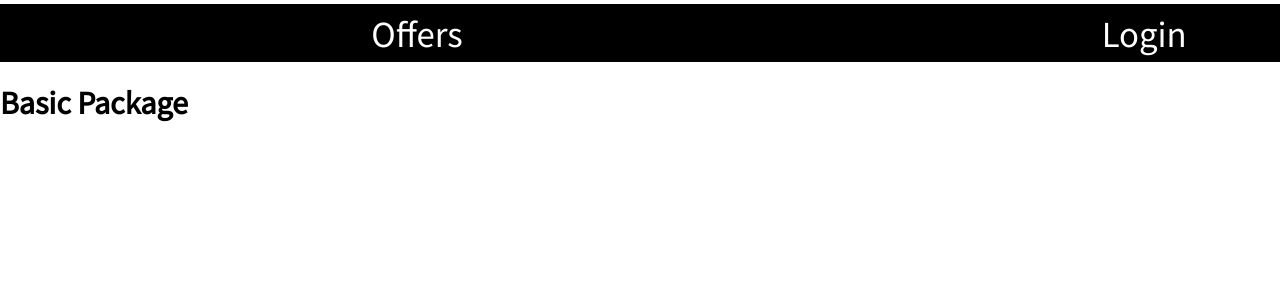
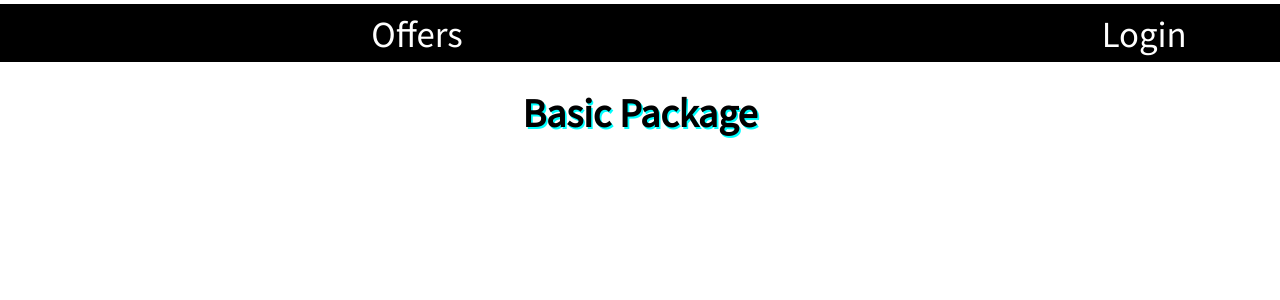
Before and after one commit to gabriellazarov/Travel-Agency-Project, a React (Create React App) app: page /offers/Basic in a window 1280 px wide. Shown: the top 300 px of the page. Built offline with nearby package versions, Linux system fonts and the light colour scheme.

Commit message:
module page and future plans

```diff
--- a/src/components/OffersComponents/PackagePage.js
+++ b/src/components/OffersComponents/PackagePage.js
@@ -1,5 +1,7 @@
 import { useParams, Redirect } from 'react-router';
 import Navbar from '../SharedComponents/Navbar';
+
+import classes from './PackagePage.module.css';
 
 //this should be in a global store at some point
 const DUMMY_VALID_OFFERS = [
@@ -32,18 +34,17 @@ const DUMMY_VALID_OFFERS = [
   },
 ];
 
+//ADD LOGIC TO NAVIGATE AUTOMATICALLY TO LOGIN/REGISTER PAGE IF A REQUEST IS SENT AND WHEN ONE OF THE OPERATIONS IS DONE NAVIGATE AUTOMATICALLY BACK WITH SAVED INPUTS
 const PackagePage = () => {
   const chosenOffer = useParams().package;
-  if (
-    !DUMMY_VALID_OFFERS.map((offer) => offer.title).includes(chosenOffer)
-  ) {
+  if (!DUMMY_VALID_OFFERS.map((offer) => offer.title).includes(chosenOffer)) {
     return <Redirect to={'/introduction'} />;
   }
 
   return (
     <>
       <Navbar />
-      <h1>{chosenOffer} Package</h1>
+      <h1 className={classes.header}>{chosenOffer} Package</h1>
     </>
   );
 };
--- /dev/null
+++ b/src/components/OffersComponents/PackagePage.module.css
@@ -0,0 +1,5 @@
+.header {
+  font-size: 5vh;
+  text-shadow: 0.2vh 0.2vh cyan;
+  text-align: center;
+}
```
